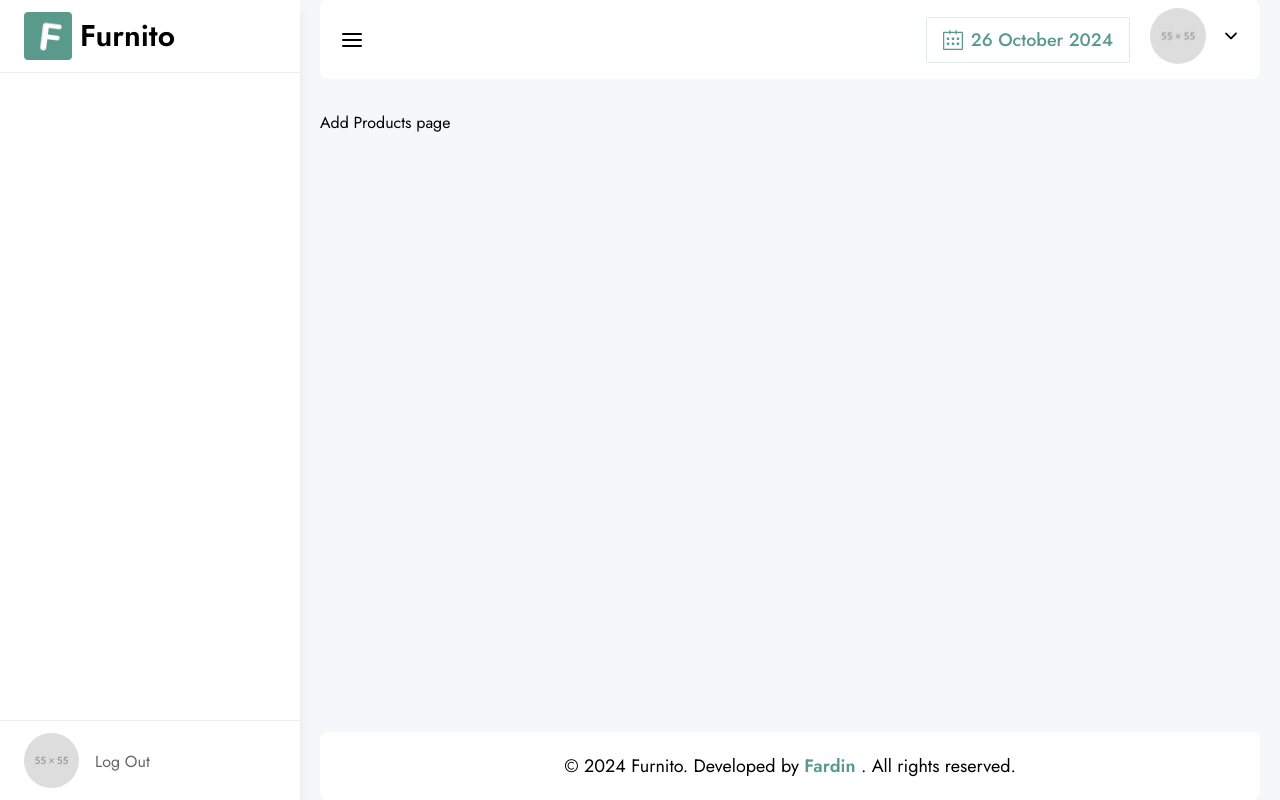
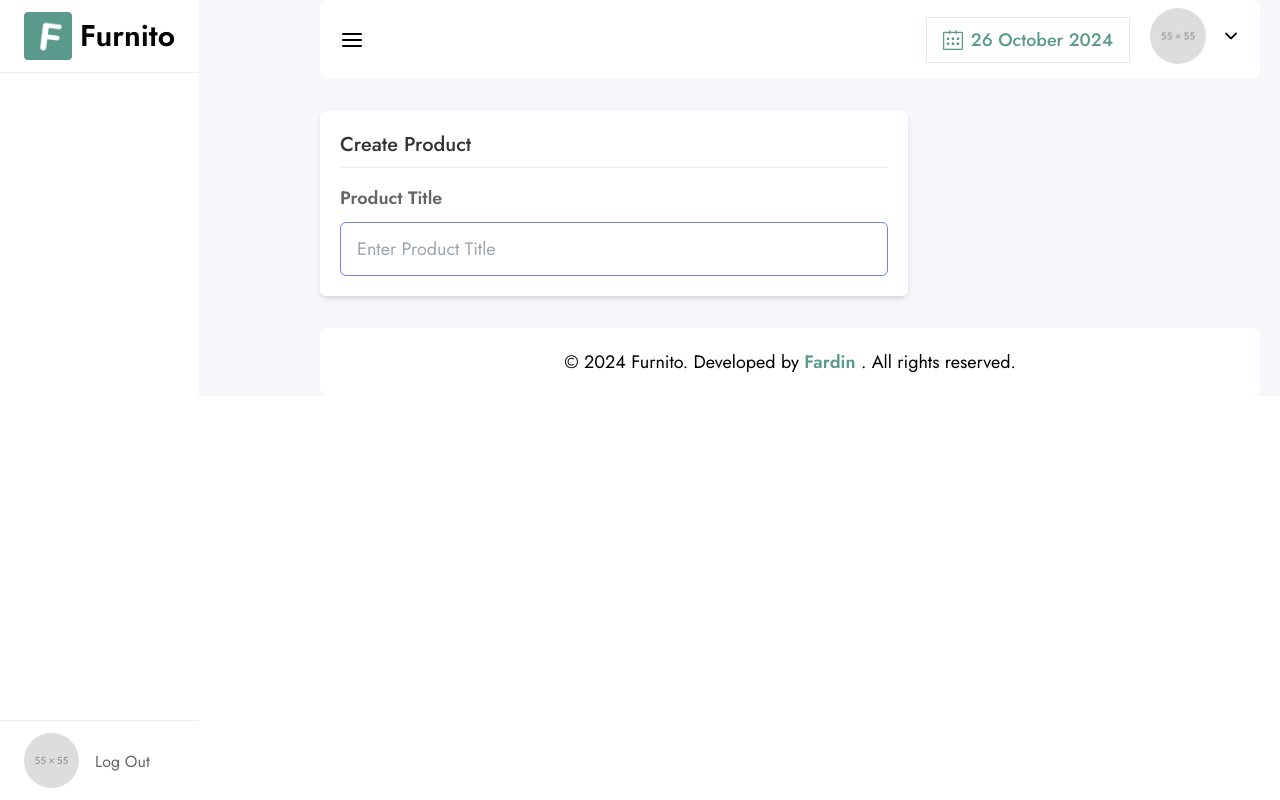
Before and after one commit to devfardin/furniture-Ecommerce-website, a React (Vite) app in the folder frontend/: page /dashboard/add-product in a window 1280 px wide. Built offline with nearby package versions, Linux system fonts and the light colour scheme; no server answers.

Commit message:
make search feature for get single porduct in admin page

```diff
--- a/frontend/src/dashboard/admin/pages/AddProduct.jsx
+++ b/frontend/src/dashboard/admin/pages/AddProduct.jsx
@@ -1,11 +1,32 @@
-import React from 'react'
+import React from "react";
 
 const AddProduct = () => {
   return (
-    <div>
-      Add Products page
-    </div>
-  )
-}
+    <form className="grid grid-cols-8">
+      <div className="col-span-5 rounded-md bg-white shadow-md p-5">
+        <h1 className="text-xl font-medium text-heading border-b border-dashBorder pb-2">
+          Create Product
+        </h1>
+        <div className="mt-4 flex flex-col gap-4">
+          <div className="flex flex-col gap-2.5">
+            <label
+              className="text-lg font-semibold text-pera"
+              htmlFor="Product-title"
+            >
+              Product Title
+            </label>
+            <input
+              type="text"
+              name="productName"
+              id="Product-title"
+              placeholder="Enter Product Title"
+              className="py-3 px-4 border border-dashPrimary hover:border-primary outline-none w-full rounded-md text-lg font-normal"
+            />
+          </div>
+        </div>
+      </div>
+    </form>
+  );
+};
 
-export default AddProduct
+export default AddProduct;
--- a/frontend/src/dashboard/admin/pages/Products.jsx
+++ b/frontend/src/dashboard/admin/pages/Products.jsx
@@ -1,33 +1,58 @@
-import React from "react";
+import React, { useState } from "react";
 import useAllProducts from "../../../hooks/useAllProducts";
+import { Link } from "react-router-dom";
+import { CiSearch } from "react-icons/ci";
+import Loader from "../../../components/shared/Loader";
 
 const Products = () => {
-  const [productRefetch, isLoading, products]= useAllProducts()
+  const [searchResult, setSearchResult] = useState("");
+  const [productRefetch, isLoading, products] = useAllProducts();
+  const handleSearch = (e) => {
+    setSearchResult(e.target.value.toLowerCase());
+  };
+  const productFilter = products?.filter((item) => {
+    const matchesSearch =
+      searchResult === "" || item.name.toLowerCase().includes(searchResult);
+    return matchesSearch;
+  });
+  console.log(productFilter);
+  if(isLoading) return <Loader/>
   return (
-    // <div class=" bg-white rounded-md py-5 px-5  ">
-      <div class="p-4 bg-white rounded-lg shadow-lg">
+    <div class="p-5 bg-white rounded-lg shadow-md">
       {/* <!-- Search and Actions Section --> */}
       <div class="flex flex-col-reverse gap-4 sm:flex-row justify-between mb-6">
+        <div className="flex-1 relative">
           <input
+            onChange={handleSearch}
             type="text"
             placeholder="Search products..."
-            class="w-full sm:w-1/3 p-2 border rounded-md focus:outline-none focus:ring-2 focus:ring-blue-400"
+            class="w-full  sm:w-1/2 md:w-1/3 py-3 px-8 border rounded border-primary focus:border-dashPrimary focus:ring-0 focus:outline-none"
           />
-          <button class="bg-blue-500 text-white px-4 py-2 rounded-md hover:bg-blue-600 transition">
+          <div>
+            <CiSearch className="text-2xl text-pera absolute top-3 left-2" />
+          </div>
+        </div>
+        {/* <div> */}
+        <Link
+          to="/dashboard/add-product"
+          class="bg-dashPrimary hover:bg-primary text-white px-4 py-3 rounded-md transition duration-300 text-lg font-normal"
+        >
           Add New Product
-          </button>
+        </Link>
+        {/* </div> */}
       </div>
 
       {/* <!-- Table Wrapper for Overflow Handling --> */}
-        <div class="overflow-x-auto">
+      <div class="overflow-x-auto w-full">
         {/* <!-- Product Table --> */}
-          <table class="min-w-full bg-white border border-gray-200 overflow-x-scroll">
+        <table class="min-w-full bg-white border border-[#F1F1F1] ">
           {/* <!-- Table Header for Columns --> */}
           <thead>
-              <tr class="bg-gray-100 text-gray-600  text-base">
+            <tr class="bg-[#F1F1F1] text-pera font-medium text-base">
               <th class="py-3 px-4 text-left cursor-pointer">Product</th>
               <th class="py-3 px-4 text-left cursor-pointer">Category</th>
-                <th class="py-3 px-4 text-right cursor-pointer">Price</th>
+              <th class="py-3 px-4 text-center cursor-pointer">Price</th>
+              <th class="py-3 px-4 text-right cursor-pointer">Discound</th>
               <th class="py-3 px-4 text-right cursor-pointer">Stock</th>
               <th class="py-3 px-4 text-center">Actions</th>
             </tr>
@@ -36,11 +61,26 @@ const Products = () => {
           {/* <!-- Table Body with Product Rows --> */}
           <tbody class="text-gray-700 text-base ">
             {/* <!-- Example Row (Repeat for each product) --> */}
+            {productFilter.map((product) => (
               <tr class="border-b border-gray-200 hover:bg-gray-50">
-                <td class="py-3 px-4">Elegant Wooden Dining Table</td>
-                <td class="py-3 px-4">Glass Furniture</td>
-                <td class="py-3 px-4 text-right">$399.99</td>
-                <td class="py-3 px-4 text-right">100</td>
+                <td class="py-3 px-4">
+                  <div className="flex flex-col lg:flex-row gap-2 lg:gap-3 items-start lg:items-center">
+                    <img
+                      className="w-20 h-20 rounded-md"
+                      src={product?.featureImg}
+                      alt=""
+                    />
+                    <Link className="hover:text-primary transition duration-300" to={`/product/${product?._id}`}>{product?.name}</Link>
+                  </div>
+                </td>
+                <td class="py-3 px-4">{product?.category}</td>
+                <td class="py-3 px-4 text-right">
+                  ${product?.price.toFixed(2)}
+                </td>
+                <td class="py-3 px-4 text-right">
+                  ${product?.discount.toFixed(2)}
+                </td>
+                <td class="py-3 px-4 text-right">{product?.stock}</td>
                 <td class="py-3 px-4 text-center">
                   <button class="text-blue-500 hover:text-blue-700">
                     Edit
@@ -50,6 +90,7 @@ const Products = () => {
                   </button>
                 </td>
               </tr>
+            ))}
             {/* <!-- End Example Row --> */}
           </tbody>
         </table>
@@ -77,8 +118,6 @@ const Products = () => {
         </div>
       </div>
     </div>
-
-
   );
 };
 
--- a/frontend/src/layouts/dashboard/Dashboard.jsx
+++ b/frontend/src/layouts/dashboard/Dashboard.jsx
@@ -19,7 +19,7 @@ const Dashboard = () => {
      <div>
      <div
         className={`${
-          isOpen ? "w-0 sm:w-[300px]" : "w-[300px] md:w-20"
+          isOpen ? "w-0 md:w-[300px]" : "w-[300px] md:w-20"
         } absolute md:relative top-0 overflow-hidden transition-all duration-500 shadow-lg  border-neutral-300 z-10 bg-white`}
       >
         <Sidebar isOpen={isOpen} setIsOpen={setIsOpen}></Sidebar>
--- a/frontend/src/layouts/dashboard/Sidebar.jsx
+++ b/frontend/src/layouts/dashboard/Sidebar.jsx
@@ -27,8 +27,8 @@ const Sidebar = ({ isOpen, setIsOpen }) => {
   };
 
   return (
-    <div className=" bg-white overflow-hidden relative">
-      <div className="flex flex-col  gap-5 overflow-y-auto h-screen">
+    <div className={`${isOpen ? 'fixed top-0' : 'fixed shadow-md border-r top-0'} bg-white overflow- top-0`}>
+      <div className="flex flex-col overflow-y-scroll  gap-5  h-screen">
         {/* Side bar Logo and title start */}
         <div
           className={`${
```
Also changed, not shown: 1 other file (tests, documents, lock files or other folders). Lines whose indentation alone changed are shown as unchanged.
